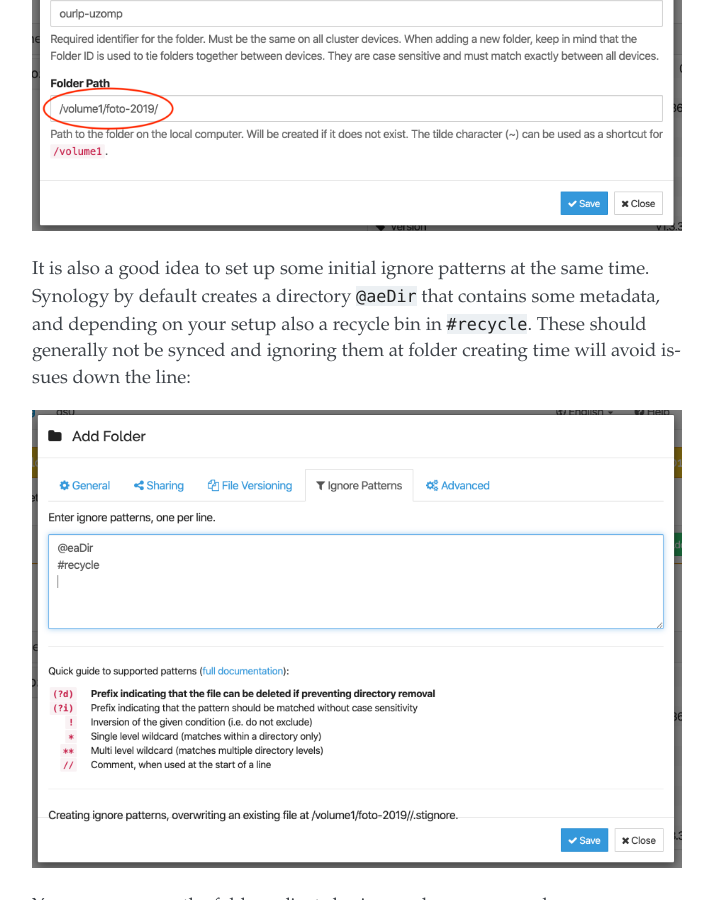
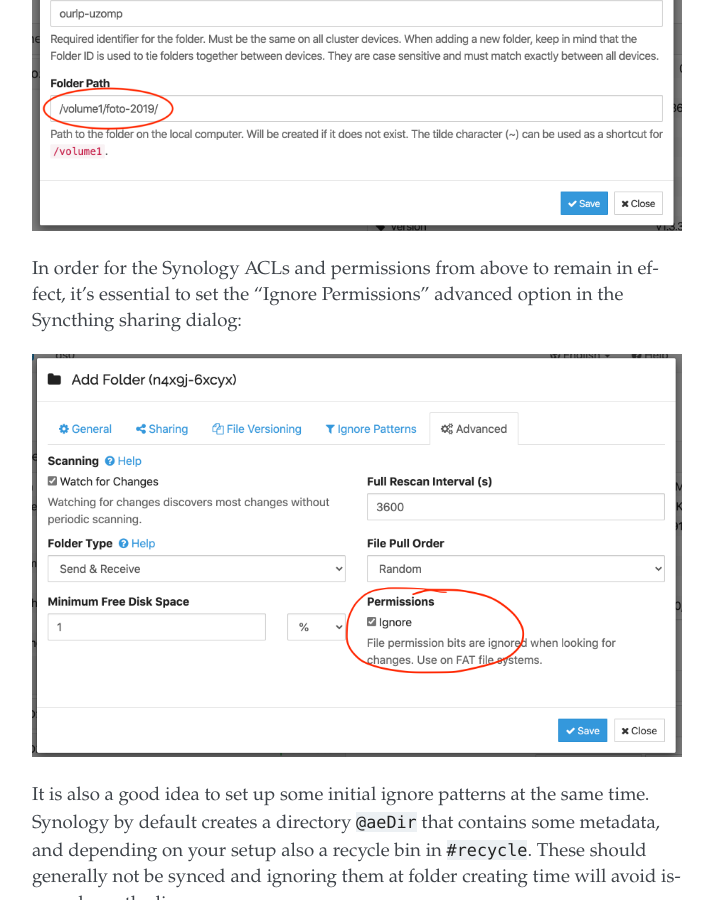
Before and after one commit to kastelo/syncthing-synology, a Sphinx documentation site: the page built from docs/sharing.rst, in a window 1280 px wide and 900 px high, scrolled down 1830 px. Shown: the whole window, without its empty margins (408-1121 px from the left). Built offline with Sphinx 7.4.7, drawn with Linux system fonts in a browser that asks for light colours.

Commit message:
Always set ignore perms

```diff
--- a/docs/sharing.rst
+++ b/docs/sharing.rst
@@ -41,6 +41,13 @@
 .. image::
     syncthing1.png
 
+In order for the Synology ACLs and permissions from above to remain in effect,
+it's essential to set the "Ignore Permissions" advanced option in the Syncthing
+sharing dialog:
+
+.. image::
+    ignoreperms.png
+
 It is also a good idea to set up some initial ignore patterns at the same
 time. Synology by default creates a directory ``@aeDir`` that contains some
 metadata, and depending on your setup also a recycle bin in ``#recycle``.
```
Also changed, not shown: docs/ignoreperms.png (added).
